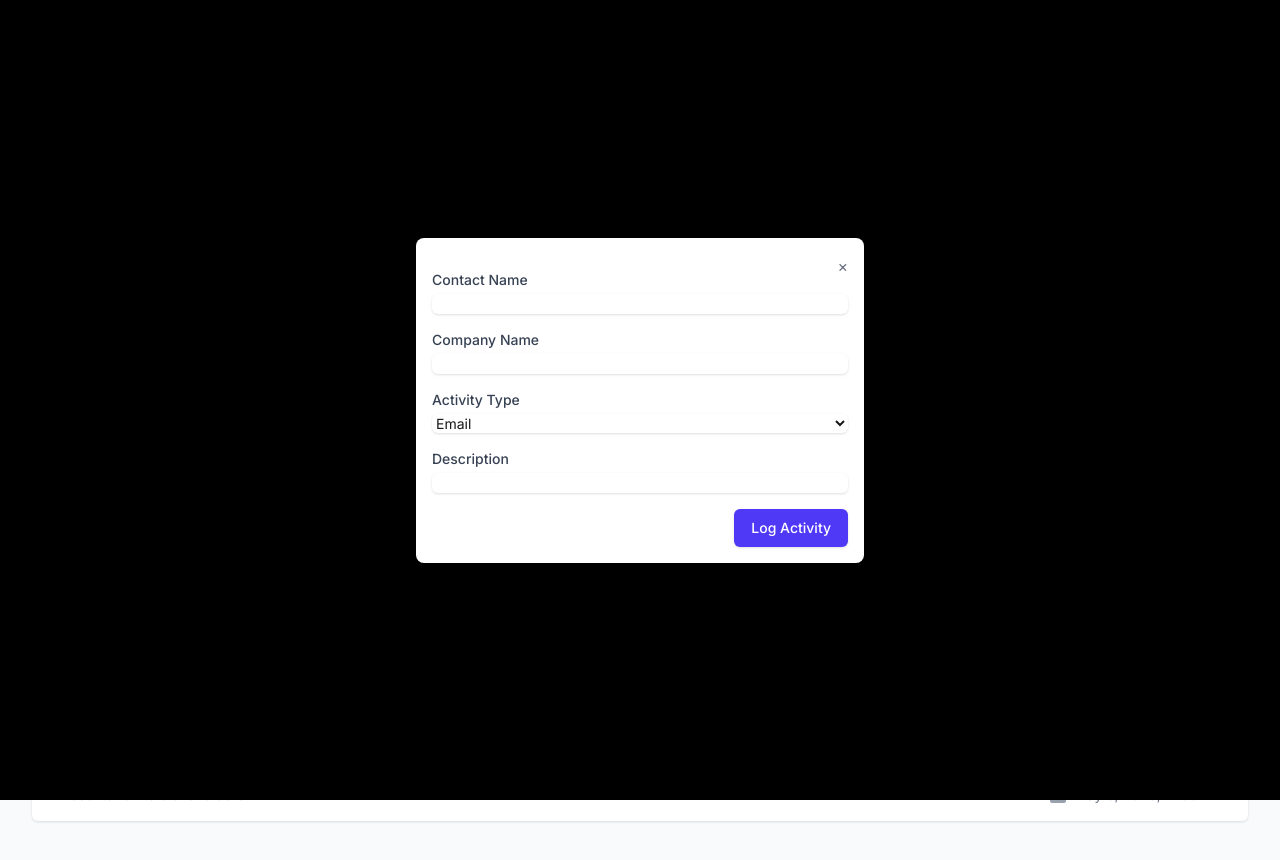
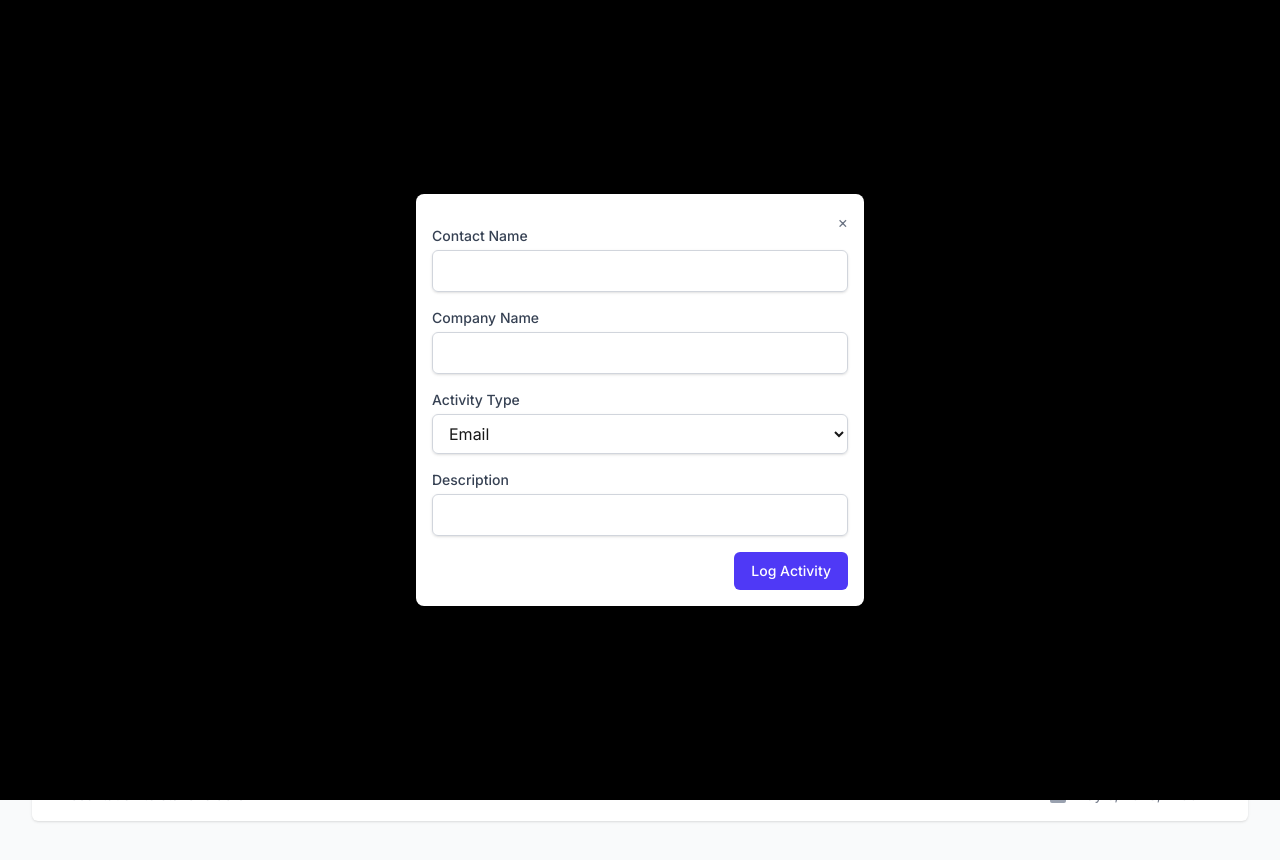
Before and after one commit to pvdeploy/sales-funnel, a Next.js app in the folder sales-funnel/: page /activities in a window 1280 px wide. Both pictures are taken after a click on the button "Log New Activity". Shown: the top 860 px of the page. Built offline with nearby package versions, Linux system fonts and the light colour scheme.

Commit message:
Enhance LogActivityForm styling and accessibility
- Updated input and select field styles with improved focus states
- Added margin and padding for better visual spacing
- Refined button and form element classes for consistent design
- Improved form readability with subtle styling tweaks

```diff
--- a/sales-funnel/src/components/LogActivityForm.tsx
+++ b/sales-funnel/src/components/LogActivityForm.tsx
@@ -46,34 +46,34 @@
   return (
     <form onSubmit={handleSubmit} className="space-y-4">
       <div>
-        <label className="block text-sm font-medium text-gray-700">Contact Name</label>
+        <label className="block text-sm font-medium text-gray-700 mb-1">Contact Name</label>
         <input
           type="text"
           name="contactName"
           value={activity.contactName}
           onChange={handleChange}
-          className="mt-1 block w-full shadow-sm sm:text-sm border-gray-300 rounded-md"
+          className="w-full px-3 py-2 border border-gray-300 rounded-md shadow-sm focus:outline-none focus:ring-2 focus:ring-indigo-500 focus:border-indigo-500"
           required
         />
       </div>
       <div>
-        <label className="block text-sm font-medium text-gray-700">Company Name</label>
+        <label className="block text-sm font-medium text-gray-700 mb-1">Company Name</label>
         <input
           type="text"
           name="companyName"
           value={activity.companyName}
           onChange={handleChange}
-          className="mt-1 block w-full shadow-sm sm:text-sm border-gray-300 rounded-md"
+          className="w-full px-3 py-2 border border-gray-300 rounded-md shadow-sm focus:outline-none focus:ring-2 focus:ring-indigo-500 focus:border-indigo-500"
           required
         />
       </div>
       <div>
-        <label className="block text-sm font-medium text-gray-700">Activity Type</label>
+        <label className="block text-sm font-medium text-gray-700 mb-1">Activity Type</label>
         <select
           name="type"
           value={activity.type}
           onChange={handleChange}
-          className="mt-1 block w-full shadow-sm sm:text-sm border-gray-300 rounded-md"
+          className="w-full px-3 py-2 border border-gray-300 rounded-md shadow-sm focus:outline-none focus:ring-2 focus:ring-indigo-500 focus:border-indigo-500"
         >
           <option value="EMAIL">Email</option>
           <option value="CALL">Call</option>
@@ -83,19 +83,19 @@
         </select>
       </div>
       <div>
-        <label className="block text-sm font-medium text-gray-700">Description</label>
+        <label className="block text-sm font-medium text-gray-700 mb-1">Description</label>
         <input
           type="text"
           name="description"
           value={activity.description}
           onChange={handleChange}
-          className="mt-1 block w-full shadow-sm sm:text-sm border-gray-300 rounded-md"
+          className="w-full px-3 py-2 border border-gray-300 rounded-md shadow-sm focus:outline-none focus:ring-2 focus:ring-indigo-500 focus:border-indigo-500"
         />
       </div>
       <div className="flex justify-end">
         <button
           type="submit"
-          className="inline-flex justify-center py-2 px-4 border border-transparent shadow-sm text-sm font-medium rounded-md text-white bg-indigo-600 hover:bg-indigo-700 focus:outline-none focus:ring-2 focus:ring-offset-2 focus:ring-indigo-500"
+          className="inline-flex justify-center py-2 px-4 border border-transparent text-sm font-medium rounded-md text-white bg-indigo-600 hover:bg-indigo-700 focus:outline-none focus:ring-2 focus:ring-offset-2 focus:ring-indigo-500"
         >
           Log Activity
         </button>
```
